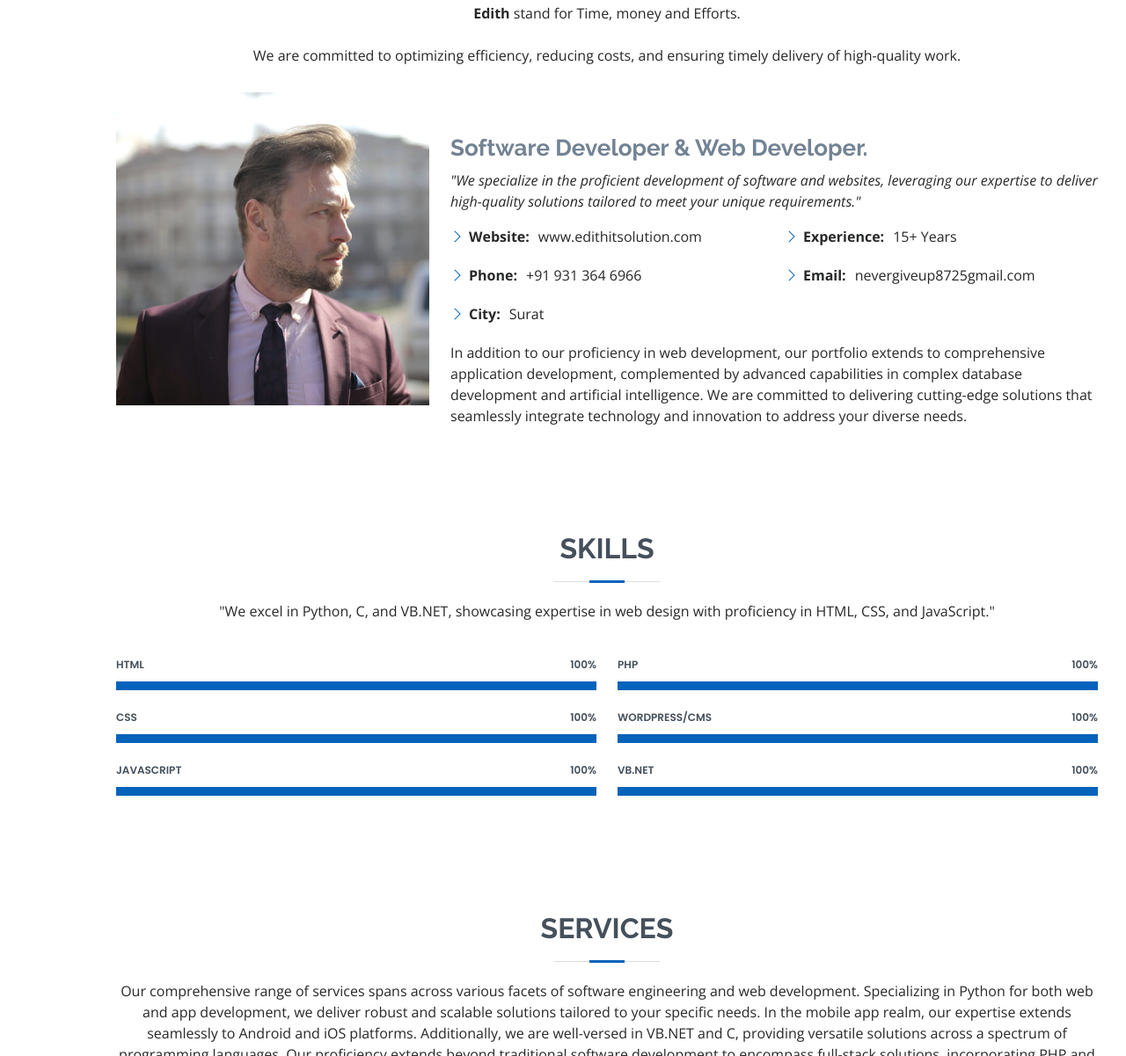
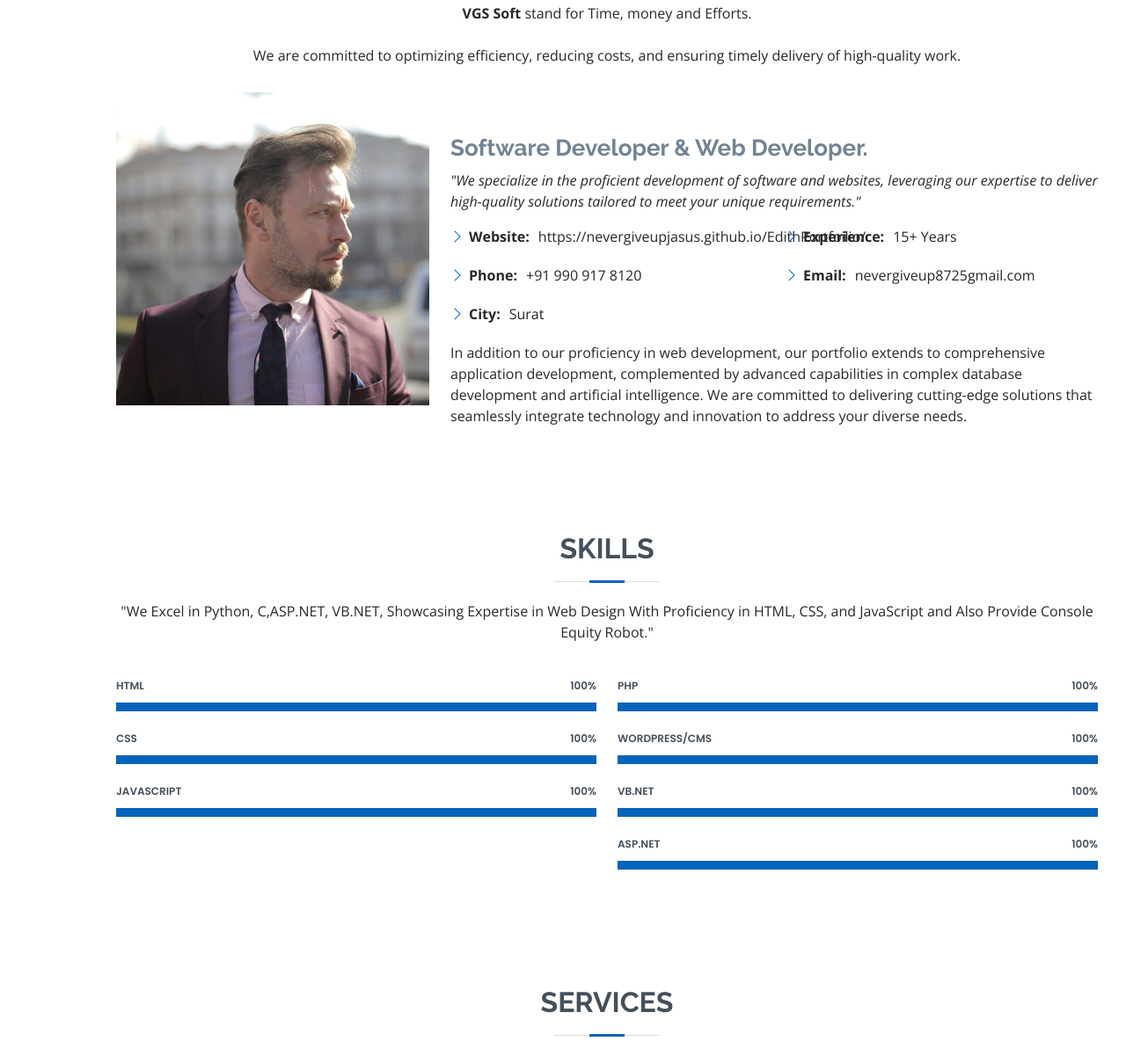
Before and after one commit to nevergiveupjasus/EdithPortfoilio, a plain HTML site: page index.html in a window 1280 px wide. Shown: the part 935-2136 px from the top of the page at 88% size. Drawn offline with nearby package versions, Linux system fonts and the light colour scheme.

Commit message:
Update index.html

```diff
--- a/index.html
+++ b/index.html
@@ -89,8 +89,8 @@
     <!-- ======= Hero Section ======= -->
     <section id="hero" class="d-flex flex-column justify-content-center">
       <div class="container" data-aos="zoom-in" data-aos-delay="100">
-        <h1>Edith</h1>
-        <span><strong>It Solution</strong></span>
+        <h1>VGS</h1>
+        <span><strong>Soft</strong></span>
         <p>
           We
           <span
@@ -113,7 +113,7 @@
         <div class="container" data-aos="fade-up">
           <div class="section-title">
             <h2>About</h2>
-            <p><strong>Edith </strong> stand for Time, money and Efforts.</p>
+            <p><strong>VGS Soft </strong> stand for Time, money and Efforts.</p>
             <br />
             <p>
               We are committed to optimizing efficiency, reducing costs, and
@@ -139,11 +139,11 @@
                     <li>
                       <i class="bi bi-chevron-right"></i>
                       <strong>Website:</strong>
-                      <span>www.edithitsolution.com</span>
+                      <span>https://nevergiveupjasus.github.io/EdithPortfoilio/</span>
                     </li>
                     <li>
                       <i class="bi bi-chevron-right"></i>
-                      <strong>Phone:</strong> <span>+91 931 364 6966</span>
+                      <strong>Phone:</strong> <span>+91 990 917 8120</span>
                     </li>
                     <li>
                       <i class="bi bi-chevron-right"></i>
@@ -186,8 +186,8 @@
           <div class="section-title">
             <h2>Skills</h2>
             <p>
-              "We excel in Python, C, and VB.NET, showcasing expertise in web
-              design with proficiency in HTML, CSS, and JavaScript."
+              "We Excel in Python, C,ASP.NET, VB.NET, Showcasing Expertise in Web
+              Design With Proficiency in HTML, CSS, and JavaScript and Also Provide Console Equity Robot."
             </p>
           </div>
 
@@ -272,6 +272,17 @@
                   ></div>
                 </div>
               </div>
+              <div class="progress">
+                <span class="skill">ASP.NET <i class="val">100%</i></span>
+                <div class="progress-bar-wrap">
+                  <div
+                    class="progress-bar"
+                    role="progressbar"
+                    aria-valuenow="100"
+                    aria-valuemin="0"
+                    aria-valuemax="100"
+                  ></div>
+                </div>
             </div>
           </div>
         </div>
```
